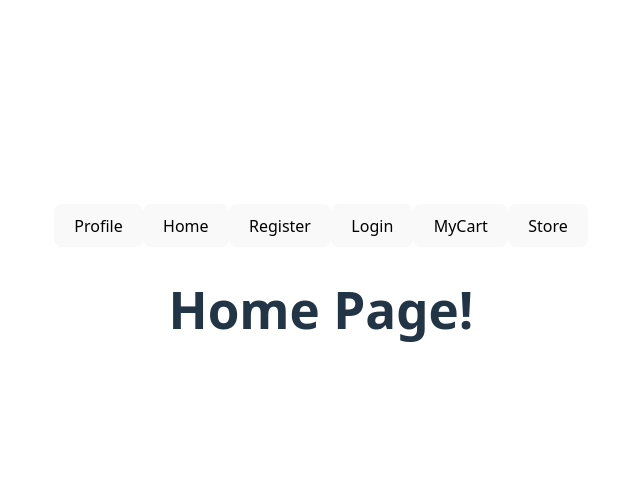
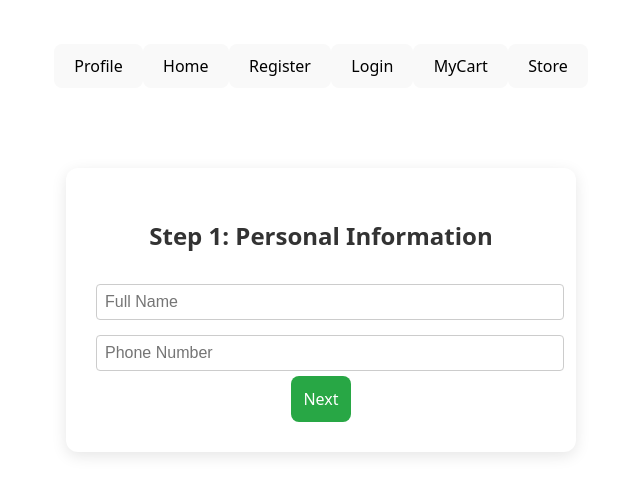
Before and after one commit to shindeneha02/React, a React (Vite) app in the folder my-app/: page /step-1 in a window 1280 px wide. Before the commit this address led to /. Shown: the part 112-606 px from the top of the page, without its empty margins (319-959 px from the left). Built offline with nearby package versions, Linux system fonts and the light colour scheme.

Commit message:
3 step registration pages

```diff
--- a/my-app/src/App.jsx
+++ b/my-app/src/App.jsx
@@ -1,6 +1,7 @@
-import  { useState } from 'react';
+import { useState, useEffect } from 'react';
 import { Route, Routes } from "react-router-dom";
 import "./App.css";
+
 import Navbar from "./components/navbar";
 import Home from "./pages/home";
 import Profile from "./pages/profile";
@@ -19,20 +20,59 @@ import NotFound from './pages/NotFound';
 import FakeStore from './pages/FakeStore';
 import SingleProduct from "./pages/SingleProduct";
 import Cart from "./pages/Cart";
-import {CartProvider} from "./context/CartContext"
+import { CartProvider } from "./context/CartContext";
 import UseMemo from './pages/UseMemo';
 import UseCallback from './pages/UseCallback';
 import UseRef from './pages/UseRef';
-import UseReducer from "./pages/UseReducer"
+import UseReducer from "./pages/UseReducer";
+
+// for react assessment (fixed order)
+import Step1 from "./pages/assignment/Step1";
+import Step2 from "./pages/assignment/Step2";
+import Step3 from "./pages/assignment/Step3";
 
 function App() {
   const [users, setUsers] = useState(["Dhoni", "Rohit", "Virat"]);
   const [cart, setCart] = useState([]); // ✅ cart state
 
+  // ✅ Form data state for assignment
+  const [formData, setFormData] = useState({
+    fullName: "",
+    email: "",
+    phone: "",
+    username: "",
+    password: "",
+    confirmPassword: "",
+  });
+
+  // ✅ Load from localStorage
+  useEffect(() => {
+    const savedData = localStorage.getItem("formData");
+    if (savedData) {
+      setFormData(JSON.parse(savedData));
+    }
+  }, []);
+
+  // ✅ Save to localStorage
+  useEffect(() => {
+    localStorage.setItem("registrationData", JSON.stringify(formData));
+  }, [formData]);
+
+  // Function to handle input changes
+  const handleChange = (e) => {
+    setFormData({ ...formData, [e.target.name]: e.target.value });
+  };
+
+  // Final submit
+  const handleSubmit = () => {
+    console.log("Final Submitted Data:", formData);
+    alert(" Registration Successful!");
+    localStorage.removeItem("registrationData");
+  };
+
   // Function to add product to cart
   const addToCart = (product, quantity) => {
     setCart((prevCart) => {
-      // check if product already in cart
       const existing = prevCart.find((item) => item.id === product.id);
       if (existing) {
         return prevCart.map((item) =>
@@ -59,17 +99,22 @@ const addToCart = (product, quantity) => {
           <Route path="/use-state" element={<UseStatePage />} />
           <Route path="/use-effect" element={<UseEffectPage />} />
           <Route path="/use-params" element={<UseParamsPage />} />
-        <Route path="/product-example/:productID" element={<Product users={users} setUsers={setUsers} />} />
+          <Route
+            path="/product-example/:productID"
+            element={<Product users={users} setUsers={setUsers} />}
+          />
           <Route path="/styled-component" element={<StyledComponent />} />
           <Route path="/create-fruit" element={<CreatFruit />} />
-        <Route path="/greeting" element={<Greeting name="Awdiz" isLoggedIn={false} />} />
+          <Route
+            path="/greeting"
+            element={<Greeting name="Awdiz" isLoggedIn={false} />}
+          />
           <Route path="/to-do-list" element={<TooDoList />} />
           <Route path="/dynamic-styles" element={<DynamicStyles />} />
           <Route path="/fakestore" element={<FakeStore />} />
 
-
           {/* Fake Store product details */}
-        <Route path="/single-product/:productId" element={<SingleProduct/>} />
+          <Route path="/single-product/:productId" element={<SingleProduct />} />
 
           {/* Cart page */}
           <Route path="/cart" element={<Cart />} />
@@ -77,10 +122,23 @@ const addToCart = (product, quantity) => {
           {/* 404 */}
           <Route path="*" element={<NotFound />} />
           <Route path="/use-memo" element={<UseMemo />} />
-        <Route path="/use-callback" element={<UseCallback/>} />
-        <Route path="/use-ref" element={<UseRef/>} />
-         <Route path="/use-reducer" element={<UseReducer/>} />
+          <Route path="/use-callback" element={<UseCallback />} />
+          <Route path="/use-ref" element={<UseRef />} />
+          <Route path="/use-reducer" element={<UseReducer />} />
 
+          {/* for assessment 3 */}
+          <Route
+            path="/step-1"
+            element={<Step1 formData={formData} handleChange={handleChange} />}
+          />
+          <Route
+            path="/step-2"
+            element={<Step2 formData={formData} handleChange={handleChange} />}
+          />
+          <Route
+            path="/step-3"
+            element={<Step3 formData={formData} handleSubmit={handleSubmit} />}
+          />
         </Routes>
       </div>
     </CartProvider>
--- /dev/null
+++ b/my-app/src/pages/assignment/Step1.css
@@ -0,0 +1,45 @@
+.form-container {
+  max-width: 400px;
+  margin: 80px auto;
+  padding: 25px;
+  background: #ffffff;
+  border-radius: 12px;
+  box-shadow: 0px 4px 15px rgba(0,0,0,0.1);
+  text-align: center;
+}
+
+h2 {
+  margin-bottom: 20px;
+  color: #333;
+}
+
+input {
+  width: 100%;
+  padding: 12px;
+  margin: 5px 0;
+  border-radius: 8px;
+  border: 1px solid #ccc;
+  outline: none;
+  font-size: 15px;
+}
+
+input:focus {
+  border-color: #0073e6;
+  box-shadow: 0 0 5px rgba(0,115,230,0.4);
+}
+
+.next-btn {
+  background: #0073e6;
+  color: #fff;
+  padding: 12px 20px;
+  border: none;
+  border-radius: 8px;
+  margin-top: 15px;
+  cursor: pointer;
+  font-size: 16px;
+  transition: 0.3s;
+}
+
+.next-btn:hover {
+  background: #005bb5;
+}
--- /dev/null
+++ b/my-app/src/pages/assignment/Step1.jsx
@@ -0,0 +1,44 @@
+import React from "react";
+import { useNavigate } from "react-router-dom";
+import "./Step1.css";
+
+function Step1({ formData, handleChange }) {
+  const navigate = useNavigate();
+
+  const next = () => {
+    if (!formData.fullName || !formData.phone) {
+      alert("All fields are mandatory!");
+      return;
+    }
+    if (formData.phone.length !== 10) {
+      alert(" Phone number must be 10 digits!");
+      return;
+    }
+    navigate("/step-2");
+  };
+
+  return (
+    <div className="form-container">
+      <h2>Step 1: Personal Information</h2>
+      <input
+        type="text"
+        name="fullName"
+        placeholder="Full Name"
+        value={formData.fullName}
+        onChange={handleChange}
+      />
+      <input
+        type="text"
+        name="phone"
+        placeholder="Phone Number"
+        value={formData.phone}
+        onChange={handleChange}
+      />
+      <button className="next-btn" onClick={next}>
+        Next
+      </button>
+    </div>
+  );
+}
+
+export default Step1;
--- /dev/null
+++ b/my-app/src/pages/assignment/Step2.css
@@ -0,0 +1,69 @@
+.form-container {
+  max-width: 400px;
+  margin: 80px auto;
+  padding: 25px;
+  background: #ffffff;
+  border-radius: 12px;
+  box-shadow: 0px 4px 15px rgba(0,0,0,0.1);
+  text-align: center;
+}
+
+h2 {
+  margin-bottom: 20px;
+  color: #333;
+}
+
+input {
+  width: 100%;
+  padding: 12px;
+  margin: 10px 0;
+  border-radius: 8px;
+  border: 1px solid #ccc;
+  outline: none;
+  font-size: 15px;
+}
+
+input:focus {
+  border-color: #28a745;
+  box-shadow: 0 0 5px rgba(40,167,69,0.4);
+}
+
+.checkbox {
+  display: block;
+  margin: 10px 0;
+  font-size: 14px;
+  color: #555;
+}
+
+.btn-group {
+  display: flex;
+  justify-content: space-between;
+  margin-top: 15px;
+}
+
+.next-btn, .back-btn {
+  flex: 1;
+  margin: 0 5px;
+  padding: 12px;
+  border: none;
+  border-radius: 8px;
+  cursor: pointer;
+  font-size: 16px;
+  transition: 0.3s;
+}
+
+.next-btn {
+  background: #28a745;
+  color: #fff;
+}
+.next-btn:hover {
+  background: #218838;
+}
+
+.back-btn {
+  background: #6c757d;
+  color: #fff;
+}
+.back-btn:hover {
+  background: #545b62;
+}
--- /dev/null
+++ b/my-app/src/pages/assignment/Step2.jsx
@@ -0,0 +1,72 @@
+import React, { useState } from "react";
+import { useNavigate } from "react-router-dom";
+import "./Step2.css";
+
+function Step2({ formData, handleChange }) {
+  const navigate = useNavigate();
+  const [showPassword, setShowPassword] = useState(false);
+
+  const next = () => {
+    if (!formData.username || !formData.password || !formData.confirmPassword) {
+      alert("All fields are mandatory!");
+      return;
+    }
+    if (formData.password !== formData.confirmPassword) {
+      alert(" Password and Confirm Password must match!");
+      return;
+    }
+    navigate("/step-3");
+  };
+
+  const back = () => {
+    navigate("/step-1");
+  };
+
+  return (
+    <div className="form-container">
+      <h2>Step 2: Account Information</h2>
+      <input
+        type="text"
+        name="username"
+        placeholder="Username"
+        value={formData.username}
+        onChange={handleChange}
+      />
+
+      <input
+        type={showPassword ? "text" : "password"}
+        name="password"
+        placeholder="Password"
+        value={formData.password}
+        onChange={handleChange}
+      />
+
+      <input
+        type={showPassword ? "text" : "password"}
+        name="confirmPassword"
+        placeholder="Confirm Password"
+        value={formData.confirmPassword}
+        onChange={handleChange}
+      />
+
+      <label className="checkbox">
+        <input
+          type="checkbox"
+          onChange={() => setShowPassword(!showPassword)}
+        />{" "}
+        Show Passwords
+      </label>
+
+      <div className="btn-group">
+        <button className="back-btn" onClick={back}>
+           Back
+        </button>
+        <button className="next-btn" onClick={next}>
+          Next
+        </button>
+      </div>
+    </div>
+  );
+}
+
+export default Step2;
--- /dev/null
+++ b/my-app/src/pages/assignment/Step3.css
@@ -0,0 +1,60 @@
+.form-container {
+  max-width: 450px;
+  margin: 80px auto;
+  padding: 30px;
+  background: #ffffff;
+  border-radius: 12px;
+  box-shadow: 0px 4px 15px rgba(0,0,0,0.1);
+  text-align: center;
+}
+
+h2 {
+  margin-bottom: 20px;
+  color: #333;
+}
+
+.review-box {
+  text-align: left;
+  padding: 15px;
+  background: #f9f9f9;
+  border-radius: 10px;
+  margin-bottom: 20px;
+}
+
+.review-box p {
+  margin: 8px 0;
+  font-size: 15px;
+  color: #444;
+}
+
+.btn-group {
+  display: flex;
+  justify-content: space-between;
+}
+
+.submit-btn, .back-btn {
+  flex: 1;
+  margin: 0 5px;
+  padding: 12px;
+  border: none;
+  border-radius: 8px;
+  cursor: pointer;
+  font-size: 16px;
+  transition: 0.3s;
+}
+
+.submit-btn {
+  background: #0073e6;
+  color: #fff;
+}
+.submit-btn:hover {
+  background: #005bb5;
+}
+
+.back-btn {
+  background: #6c757d;
+  color: #fff;
+}
+.back-btn:hover {
+  background: #545b62;
+}
--- /dev/null
+++ b/my-app/src/pages/assignment/Step3.jsx
@@ -0,0 +1,40 @@
+import React from "react";
+import { useNavigate } from "react-router-dom";
+import "./Step3.css";
+
+function Step3({ formData }) {
+  const navigate = useNavigate();
+
+  const submit = () => {
+    alert("Registration Successful! Redirecting to Login...");
+    navigate("/login");
+  };
+
+  const back = () => {
+    navigate("/step-2");
+  };
+
+  return (
+    <div className="form-container">
+      <h2>Step 3: Review & Submit</h2>
+
+      <div className="review-box">
+        <p><strong>Full Name:</strong> {formData.fullName}</p>
+        <p><strong>Phone:</strong> {formData.phone}</p>
+        <p><strong>Username:</strong> {formData.username}</p>
+        <p><strong>Password:</strong> {formData.password.replace(/./g, "*")}</p>
+      </div>
+
+      <div className="btn-group">
+        <button className="back-btn" onClick={back}>
+          ⬅️ Back
+        </button>
+        <button className="submit-btn" onClick={submit}>
+          Submit
+        </button>
+      </div>
+    </div>
+  );
+}
+
+export default Step3;
--- a/my-app/src/pages/register.jsx
+++ b/my-app/src/pages/register.jsx
@@ -1,4 +1,4 @@
-import React, { useState } from 'react';
+import  { useState } from 'react';
 import { useNavigate } from 'react-router-dom';
 import './register.css';
 
```
Lines whose indentation alone changed are shown as unchanged.
